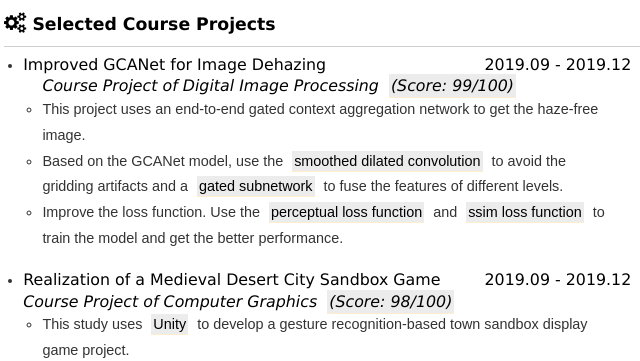
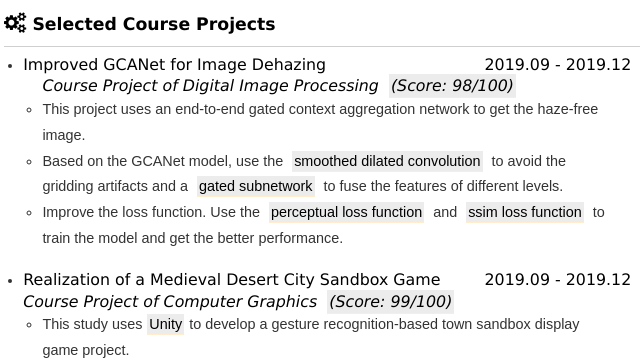
Before and after one commit to rs3zhzk1/homepage_ssq, a plain HTML site: page index.html in a window 1280 px wide. Shown: the part 1174-1535 px from the top of the page, 492-1132 px from the left. Drawn offline with Linux system fonts and the light colour scheme.

Commit message:
init project

```diff
--- a/index.html
+++ b/index.html
@@ -246,7 +246,7 @@ shaosiqi1116 AT sjtu DOT edu DOT cn
                         </h3>
                         <ul class="info-content">
 
-<h3><i>Course Project of Digital Image Processing <mark>(Score: 99/100)</mark></h3></i>
+<h3><i>Course Project of Digital Image Processing <mark>(Score: 98/100)</mark></h3></i>
 
 <li>
  This project uses an end-to-end gated context aggregation network to get the haze-free image.
@@ -271,9 +271,9 @@ Improve the loss function. Use the <mark>perceptual loss function</mark> and <ma
                             <time>2019.09 - 2019.12</time>
                         </h3>
 
-<h3><i>Course Project of Computer Graphics <mark>(Score: 98/100)</mark></h3></i>
+<h3><i>Course Project of Computer Graphics <mark>(Score: 99/100)</mark></h3></i>
                         <ul class="info-content">
-                           <li>This study uses <mark>Unity</mark> to develop a gesture recognition-based town sandbox display game project.
+                           <li>This study uses<mark>Unity</mark>to develop a gesture recognition-based town sandbox display game project.
 </li>
                            <li>In this game, users can control the scaling, panning, rotation, and elevation of the sandbox model through different gestures.</mark>
 </li>
```
